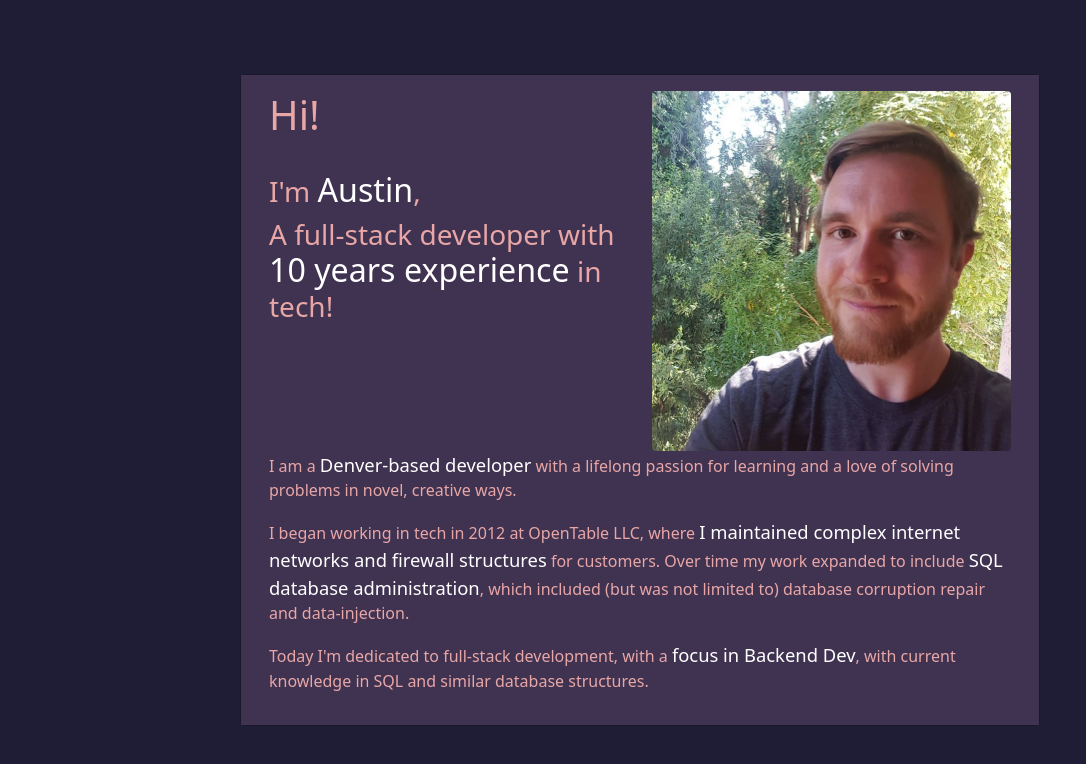
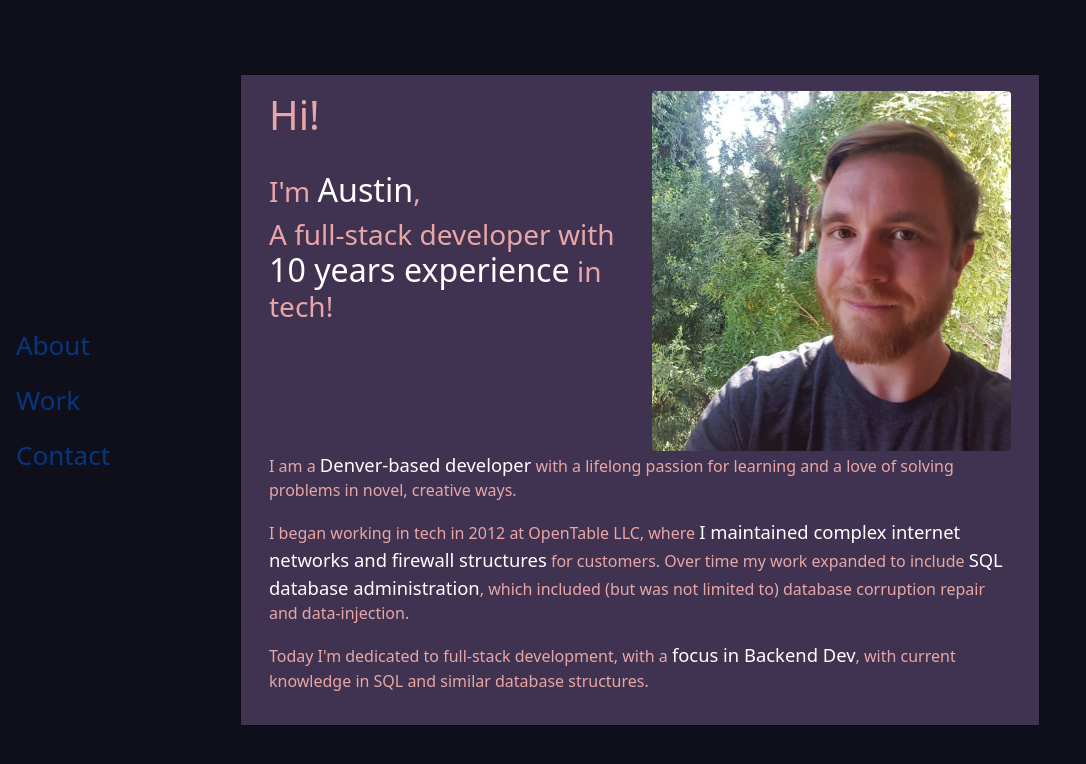
Before and after one commit to Capricious150/Portfolio-in-React, a React (Create React App) app: page / in a window 1280 px wide. Both pictures are taken after a click on the button "About". Shown: the top 764 px of the page, without its empty margins (0-1086 px from the left). Built offline with nearby package versions, Linux system fonts and the light colour scheme.

Commit message:
Tweaked modals to be a little more intuitive

```diff
--- a/src/Components/ContactModal.js
+++ b/src/Components/ContactModal.js
@@ -10,7 +10,7 @@ function ContactModal(){
     return (
         <>
             <Nav.Link className="App-link" onClick={handleShow}>Contact</Nav.Link>
-            <Modal className="App-modal-header" size = "lg" centered show={showHome} onHide = {handleHide}>
+            <Modal size = "lg" centered show={showHome} onHide = {handleHide}>
 
             <Modal.Body className="App-modal">
                 <br></br>
--- a/src/Components/HomeModal.js
+++ b/src/Components/HomeModal.js
@@ -11,7 +11,7 @@ function HomeModal () {
     return (
         <>
         <Nav.Link className="App-link" onClick={handleShow}>About</Nav.Link>
-        <Modal className="App-modal-header" size = "lg" centered show={showHome} onHide = {handleHide}>
+        <Modal size = "lg" centered show={showHome} onHide = {handleHide}>
 
             <Modal.Body className="App-modal">
                 <Container>
```
